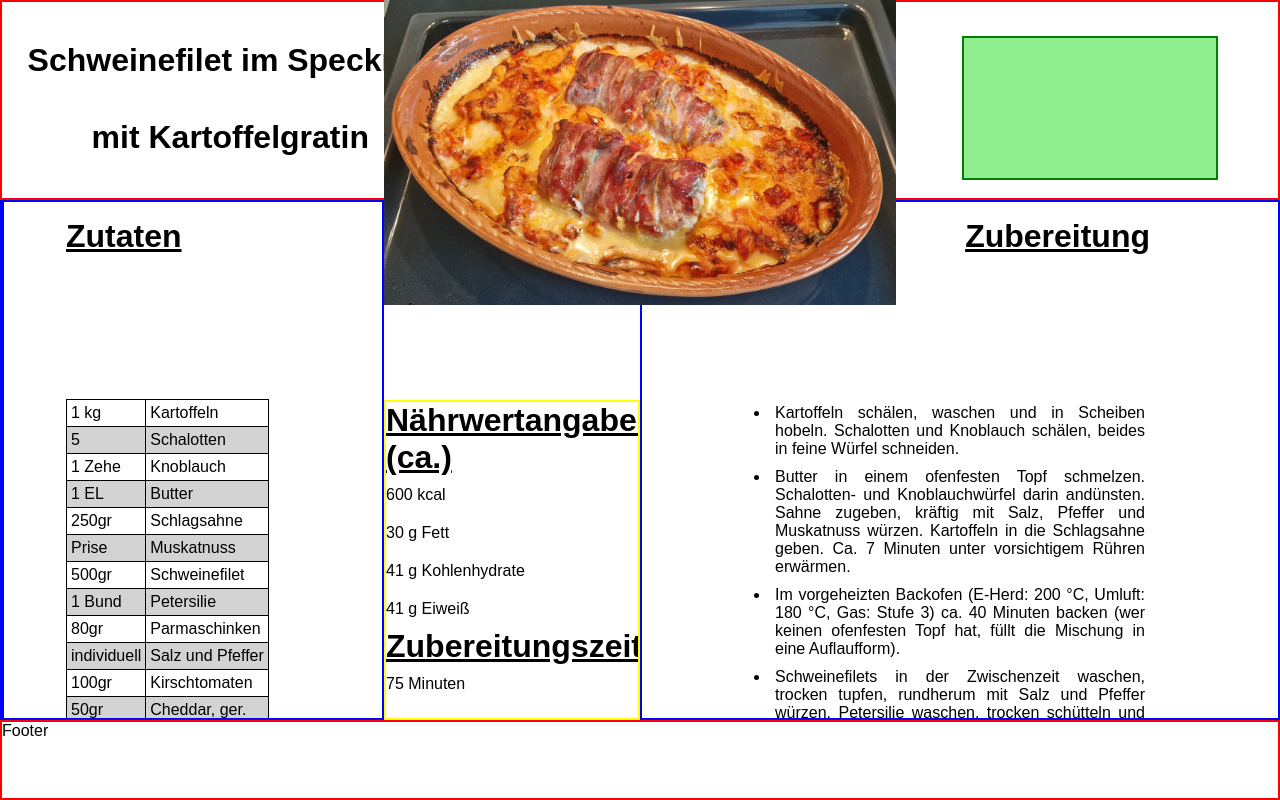
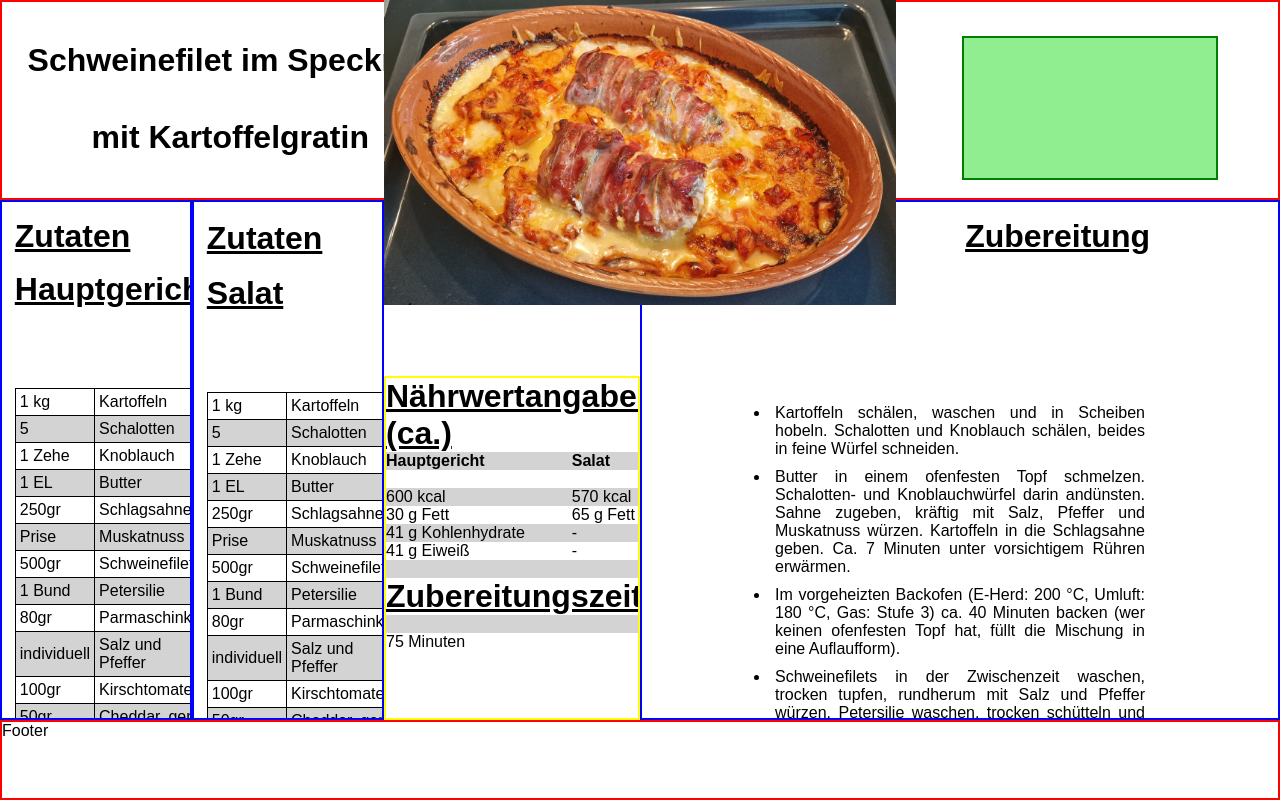
Before and after one commit to FbW-D02-1/rezept-projekt-UweK17, a plain HTML site: page index.html in a window 1280 px wide. Drawn offline with Linux system fonts and the light colour scheme.

Commit message:
zutaten geteilt und nwa

```diff
--- a/index.html
+++ b/index.html
@@ -24,8 +24,63 @@
       <img src="/images/speckmantelfertig.jpg" alt="speckmantelfertig" />
 
       <div class="mainGesamt">
-        <div class="mainGesamt-linksZutaten">
+        <div class="mainGesamt-linksZutatenHg">
           <h2>Zutaten</h2>
+          <h2>Hauptgericht</h2>
+          <table>
+            <tr>
+              <td>1 kg</td>
+              <td>Kartoffeln</td>
+            </tr>
+            <tr>
+              <td>5</td>
+              <td>Schalotten</td>
+            </tr>
+            <tr>
+              <td>1 Zehe</td>
+              <td>Knoblauch</td>
+            </tr>
+            <tr>
+              <td>1 EL</td>
+              <td>Butter</td>
+            </tr>
+            <tr>
+              <td>250gr</td>
+              <td>Schlagsahne</td>
+            </tr>
+            <tr>
+              <td>Prise</td>
+              <td>Muskatnuss</td>
+            </tr>
+            <tr>
+              <td>500gr</td>
+              <td>Schweinefilet</td>
+            </tr>
+            <tr>
+              <td>1 Bund</td>
+              <td>Petersilie</td>
+            </tr>
+            <tr>
+              <td>80gr</td>
+              <td>Parmaschinken</td>
+            </tr>
+            <tr>
+              <td>individuell</td>
+              <td>Salz und Pfeffer</td>
+            </tr>
+            <tr>
+              <td>100gr</td>
+              <td>Kirschtomaten</td>
+            </tr>
+            <tr>
+              <td>50gr</td>
+              <td>Cheddar, ger.</td>
+            </tr>
+          </table>
+        </div>
+        <div class="mainGesamt-linksZutatenSa">
+          <h2>Zutaten</h2>
+          <h2>Salat</h2>
           <table>
             <tr>
               <td>1 kg</td>
@@ -78,15 +133,58 @@
           </table>
         </div>
         <div class="mainGesamt-naehrwertangaben">
-          <ul>
-            <h2 class="nwa">Nährwertangaben (ca.)</h2>
-            <li>600 kcal</li>
-            <li>30 g Fett</li>
-            <li>41 g Kohlenhydrate</li>
-            <li>41 g Eiweiß</li>
-            <h2>Zubereitungszeit</h2>
-            <li>75 Minuten</li>
-          </ul>
+          <table>
+            <tr>
+              <td colspan="2"><h2 class="nwa">Nährwertangaben (ca.)</h2></td>
+            </tr>
+            <tr>
+              <td><strong>Hauptgericht</strong></td>
+              <td><strong>Salat</strong></td>
+            </tr>
+            <tr>
+              <td>&nbsp</td>
+              <td>&nbsp</td>
+            </tr>
+            <tr>
+              <td>600 kcal</td>
+              <td>570 kcal</td>
+            </tr>
+            <tr>
+              <td>30 g Fett</td>
+              <td>65 g Fett</td>
+            </tr>
+            <tr>
+              <td>41 g Kohlenhydrate</td>
+              <td>-</td>
+            </tr>
+            <tr>
+              <td>41 g Eiweiß</td>
+              <td>-</td>
+            </tr>
+            <tr>
+              <td>&nbsp</td>
+              <td>&nbsp</td>
+            </tr>
+            <tr>
+              <td colspan="2"><h2>Zubereitungszeit</h2></td>
+            </tr>
+            <tr>
+              <td>&nbsp</td>
+              <td>&nbsp</td>
+            </tr>
+            <tr>
+              <td colspan="2">75 Minuten</td>
+            </tr>
+          </table>
+          <!-- <ul>
+
+            <li></li>
+            <li></li>
+            <li></li>
+            <li></li>
+            <h2></h2>
+            <li></li>
+          </ul> -->
         </div>
         <div class="mainGesamt-rechtsZubereitung">
           <h2>Zubereitung</h2>
--- a/style.css
+++ b/style.css
@@ -56,7 +56,7 @@ main {
   width: var(--mainwidth);
 }
 
-.mainGesamt-linksZutaten h2 {
+.mainGesamt-linksZutatenHg h2 {
   text-align: left;
   margin: 2vh 10vw;
 }
@@ -71,7 +71,8 @@ main {
   /* margin: auto; */
 }
 /* mainGesamt links und rechts und nwa */
-.mainGesamt-linksZutaten,
+.mainGesamt-linksZutatenHg,
+.mainGesamt-linksZutatenSa,
 .mainGesamt-rechtsZubereitung,
 .mainGesamt-naehrwertangaben {
   display: inline-block;
@@ -81,21 +82,21 @@ main {
   overflow: auto;
 }
 
-.mainGesamt-linksZutaten {
+.mainGesamt-linksZutatenHg {
   position: absolute;
   left: 0;
-  width: 30%;
+  width: 15%;
 }
 
-.mainGesamt-linksZutaten h2 {
-  margin-left: 5vw;
+.mainGesamt-linksZutatenHg h2 {
+  margin-left: 1vw;
 }
 
-.mainGesamt-linksZutaten table {
-  margin-top: 18vh;
-  margin-left: 5vw;
+.mainGesamt-linksZutatenHg table {
+  margin-top: 10vh;
+  margin-left: 1vw;
 }
-.mainGesamt-linksZutaten table tr td {
+.mainGesamt-linksZutatenHg table tr td {
   border: 1px solid black;
   padding: 4px;
 }
@@ -104,13 +105,37 @@ table tr:nth-child(even) {
   background-color: lightgrey;
 }
 
-.mainGesamt-naehrwertangaben ul {
+.mainGesamt-linksZutatenSa {
+  position: absolute;
+  left: 15%;
+  width: 15%;
+}
+
+.mainGesamt-linksZutatenSa h2 {
+  margin-top: 1vh;
+  margin-left: 1vw;
+  padding-top: 10px;
+}
+
+.mainGesamt-linksZutatenSa table {
+  margin-top: 10vh;
+  margin-left: 1vw;
+}
+.mainGesamt-linksZutatenSa table tr td {
+  border: 1px solid black;
+  padding: 4px;
+}
+
+table tr:nth-child(even) {
+  background-color: lightgrey;
+}
+.mainGesamt-naehrwertangaben {
   position: absolute;
   left: 30vw;
-  top: 50vh;
+  top: 47vh;
   list-style-type: none;
   width: 20%;
-  height: 40%;
+  height: 43%;
   border: 2px solid yellow;
   overflow: auto;
 }
```
